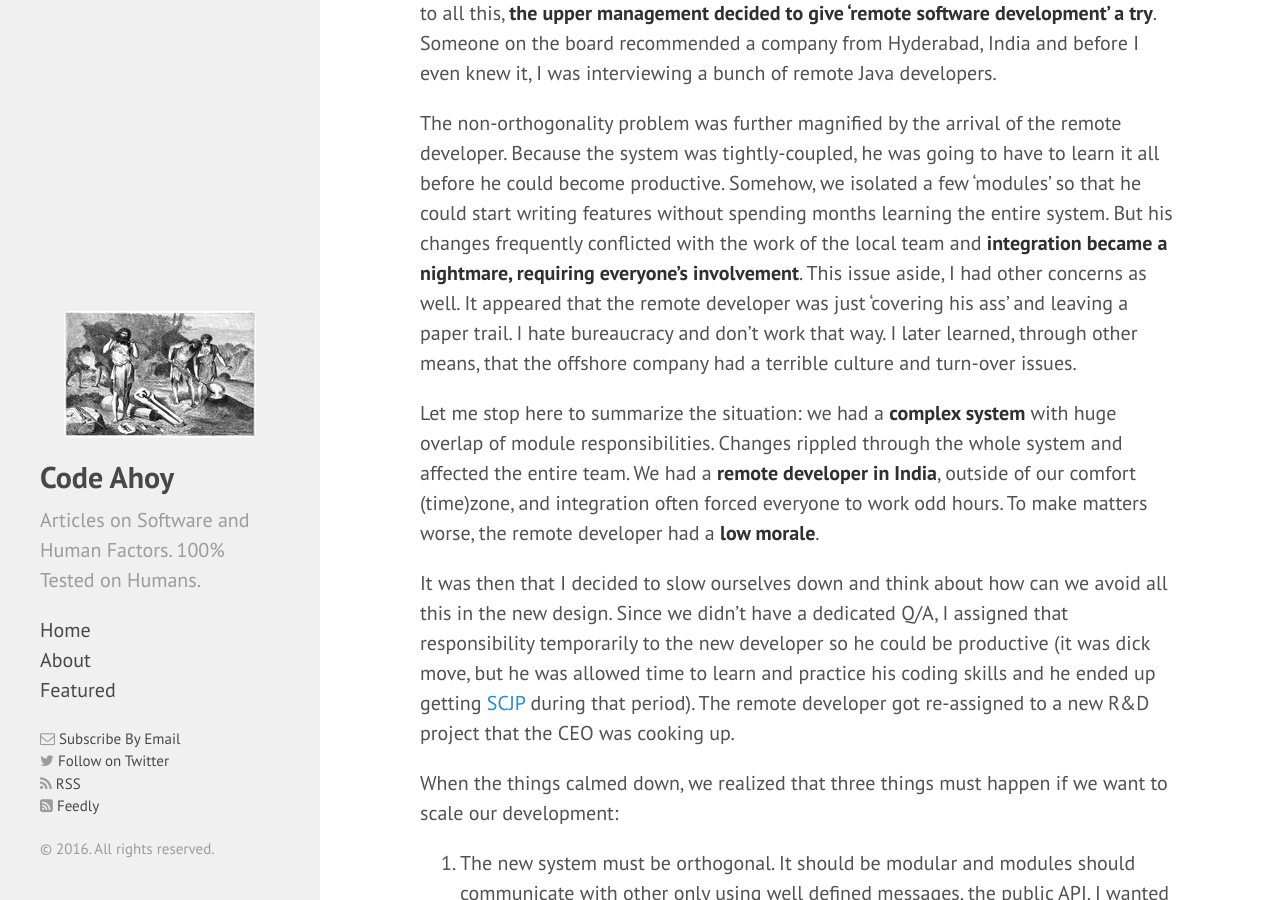
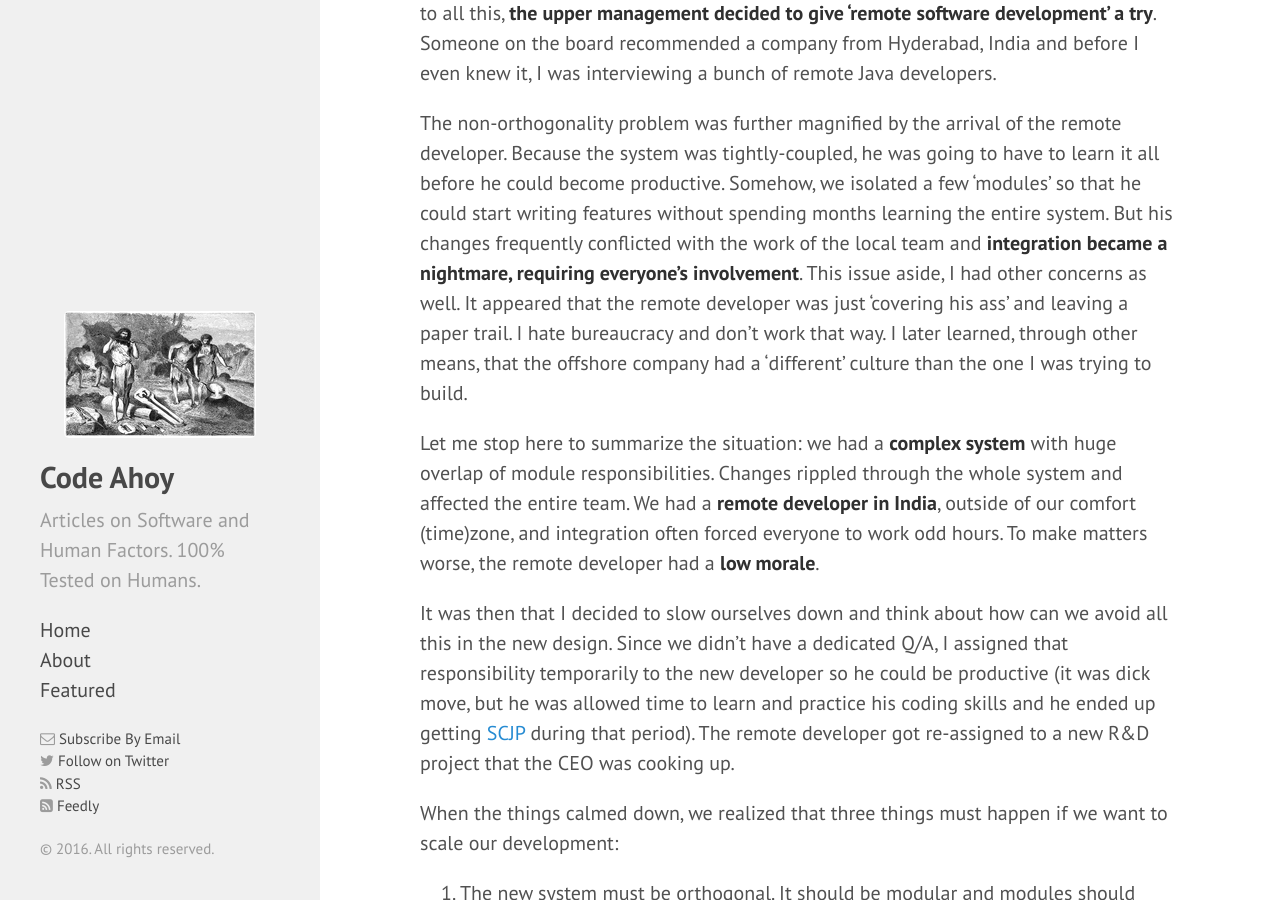
Before and after one commit to talk2viren/umermansoor.github.io, a Jekyll site: the page built from _posts/2016-06-12-remote-software-development---lessons-learned.md, in a window 1280 px wide and 900 px high, scrolled down 902 px. Built offline with Jekyll 4.4.1, drawn with Linux system fonts in a browser that asks for light colours; nearby versions of some CDN libraries; a script that is not in the unit is left out; comment, search, counter and statistics services are not loaded; some of the changed text lies outside the part shown.

Commit message:
minor type

```diff
--- a/_posts/2016-06-12-remote-software-development---lessons-learned.md
+++ b/_posts/2016-06-12-remote-software-development---lessons-learned.md
@@ -13,7 +13,7 @@ I wrote the original system with one of the best [duct-tape developers](http://w
 
 The 'second system' had a more grand vision and we needed to grow the team to build it right and on schedule. I hired another developer, a bright, young CS graduate to work on the system. One problem with the original system quickly became evident to me: because the code was tightly-coupled (the auto-generated UML class diagrams resembled a spider's cobweb), the **new developer couldn't work independently: changing one part of the system indirectly impacted other parts**. While they were not bickering, the two developers couldn't get out of each other's way and the progress was slow. Parallel to all this, **the upper management decided to give 'remote software development' a try**. Someone on the board recommended a company from Hyderabad, India and before I even knew it, I was interviewing a bunch of remote Java developers.
 
-The non-orthogonality problem was further magnified by the arrival of the remote developer. Because the system was tightly-coupled, he was going to have to learn it all before he could become productive. Somehow, we isolated a few 'modules' so that he could start writing features without spending months learning the entire system. But his changes frequently conflicted with the work of the local team and **integration became a nightmare, requiring everyone's involvement**. This issue aside, I had other concerns as well. It appeared that the remote developer was just 'covering his ass' and leaving a paper trail. I hate bureaucracy and don't work that way. I later learned, through other means, that the offshore company had a terrible culture and turn-over issues.
+The non-orthogonality problem was further magnified by the arrival of the remote developer. Because the system was tightly-coupled, he was going to have to learn it all before he could become productive. Somehow, we isolated a few 'modules' so that he could start writing features without spending months learning the entire system. But his changes frequently conflicted with the work of the local team and **integration became a nightmare, requiring everyone's involvement**. This issue aside, I had other concerns as well. It appeared that the remote developer was just 'covering his ass' and leaving a paper trail. I hate bureaucracy and don't work that way. I later learned, through other means, that the offshore company had a 'different' culture than the one I was trying to build.
 
 Let me stop here to summarize the situation: we had a **complex system** with huge overlap of module responsibilities. Changes rippled through the whole system and affected the entire team. We had a **remote developer in India**, outside of our comfort (time)zone, and integration often forced everyone to work odd hours. To make matters worse, the remote developer had a **low morale**.
 
@@ -70,7 +70,7 @@ So we had divided the system in a manner that individual pieces could be assigne
 
 ## 3. Getting the Right People On the Bus
 
-As the remote developer was finally starting to become somewhat productive, I had concerns about his morale due to absurd working conditions and bureaucracy in the company that was outsourcing his services. I reached the conclusion that the things cannot be improved and we terminated the contract.
+As the remote developer was finally starting to become somewhat productive, I had concerns about his morale. I reached the conclusion that the things cannot be improved and we terminated the contract.
 
 I was so disheartened at the state of remote software development that I was ready to write it off, but a fellow CTO for a different company told me that **they're getting great results on oDesk**. I tried to experiment a little and asked for $1500/month budget that was approved. I found an independent consultant and contracted him on a part-time basis to work on our web admin tool. **The guy was a winner**. Whenever I assigned him a new task, he asked questions until he fully understood. He would then go away and send me regular updates on the progress. His releases were on time and his code was pristine. He didn't program in Java, but luckily had (equally smart) friends who did. It's a long story but he helped us grow the team and we hired four full time developers and he eventually setup his own office to provide them a space to work from.
 
```
